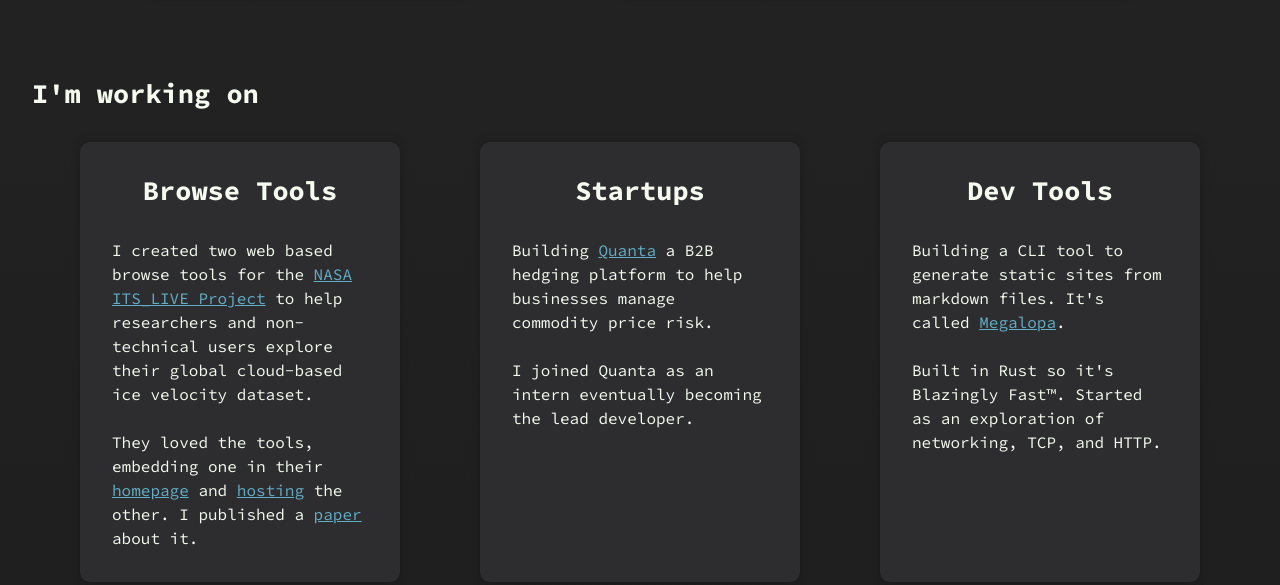
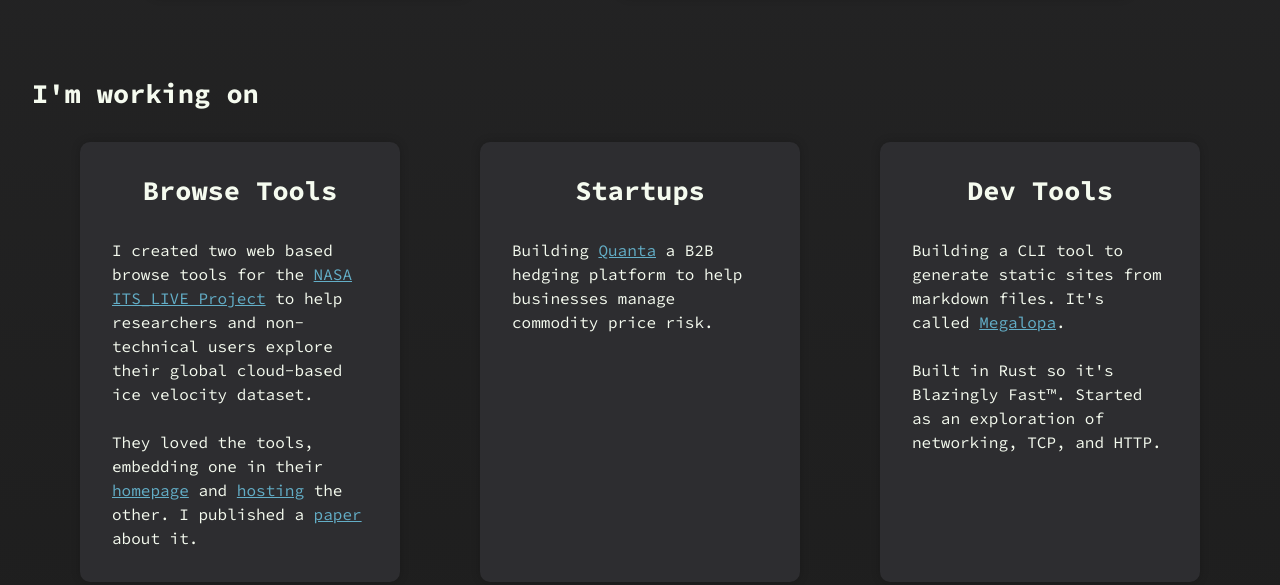
Before and after one commit to fahnestockj/staticSite, a plain HTML site: page public/index.html in a window 1280 px wide. Shown: the part 365-950 px from the top of the page. Drawn offline with Linux system fonts and the light colour scheme.

Commit message:
formatting

```diff
--- a/public/index.html
+++ b/public/index.html
@@ -308,13 +308,6 @@
             <div class="card-content">
               Building <a href="https://www.quantamarkets.com/">Quanta</a> a B2B hedging platform to help businesses
               manage commodity price risk.
-              <br />
-              <br />
-
-
-
-              I joined Quanta as an intern eventually becoming the lead developer.
-
             </div>
           </div>
         </div>
```
